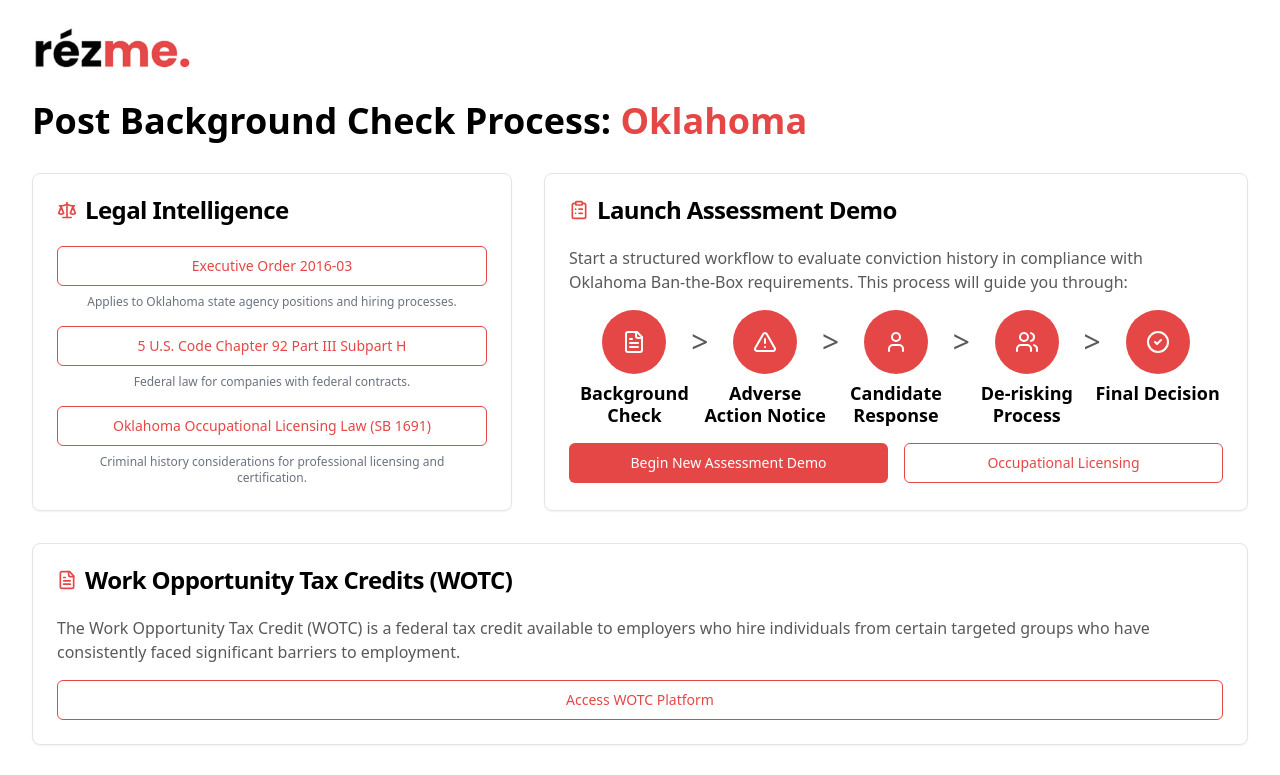
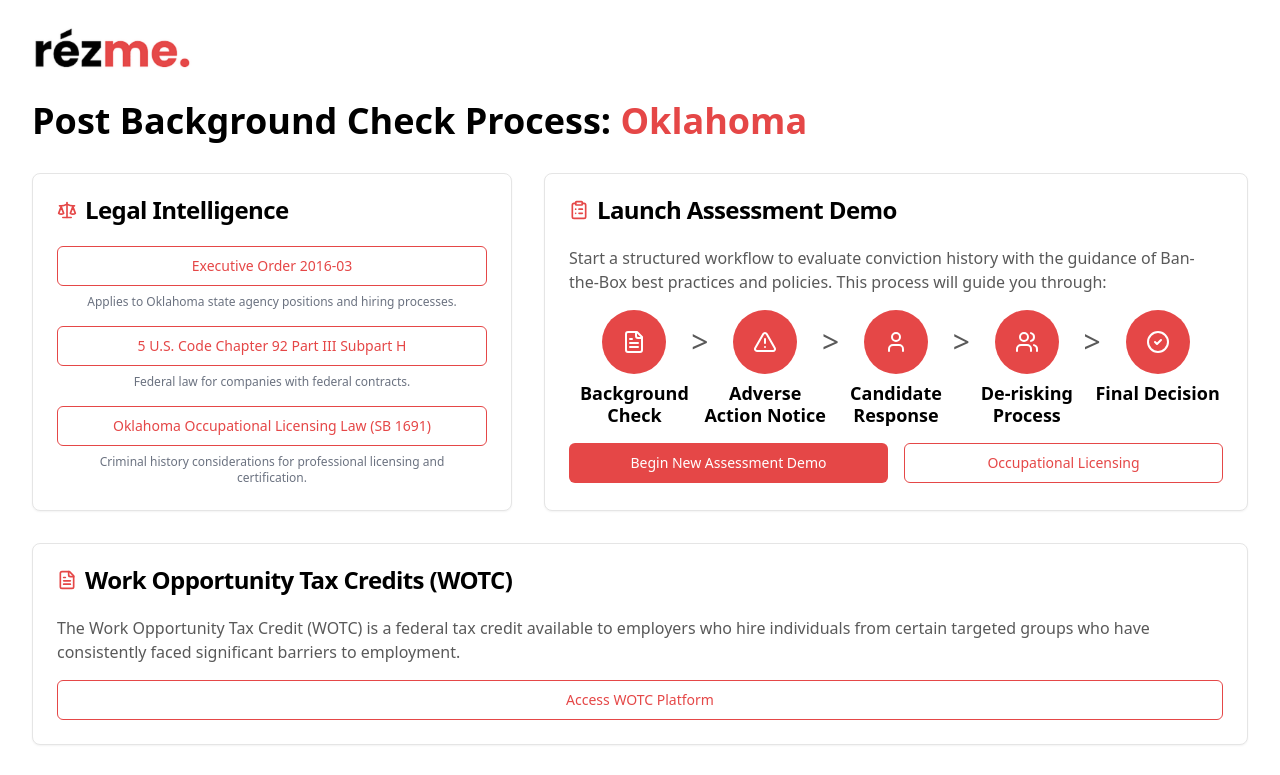
Before and after one commit to Rezme-Inc/oklahoma, a Next.js app in the folder SFO-FCH-2025/: page / in a window 1280 px wide. Shown: the top 775 px of the page. Built offline with nearby package versions, Linux system fonts and the light colour scheme.

Commit message:
Update Launch Assessment Demo card text
- Change from 'compliance with Oklahoma Ban-the-Box requirements'
- To 'guidance of Ban-the-Box best practices and policies'
- Aligns with corporate policy approach rather than legal compliance mandate

```diff
--- a/SFO-FCH-2025/app/page.tsx
+++ b/SFO-FCH-2025/app/page.tsx
@@ -122,8 +122,8 @@
 					  </CardHeader>
 					  <CardContent className="space-y-4">
 					    <p className="text-gray35">
-					      Start a structured workflow to evaluate conviction history in
-					      compliance with Oklahoma Ban-the-Box requirements. This process will guide
+					      Start a structured workflow to evaluate conviction history with
+					      the guidance of Ban-the-Box best practices and policies. This process will guide
 					      you through:
 					    </p>
 					    {/* Steps Row (Icons + Arrows) */}
```
